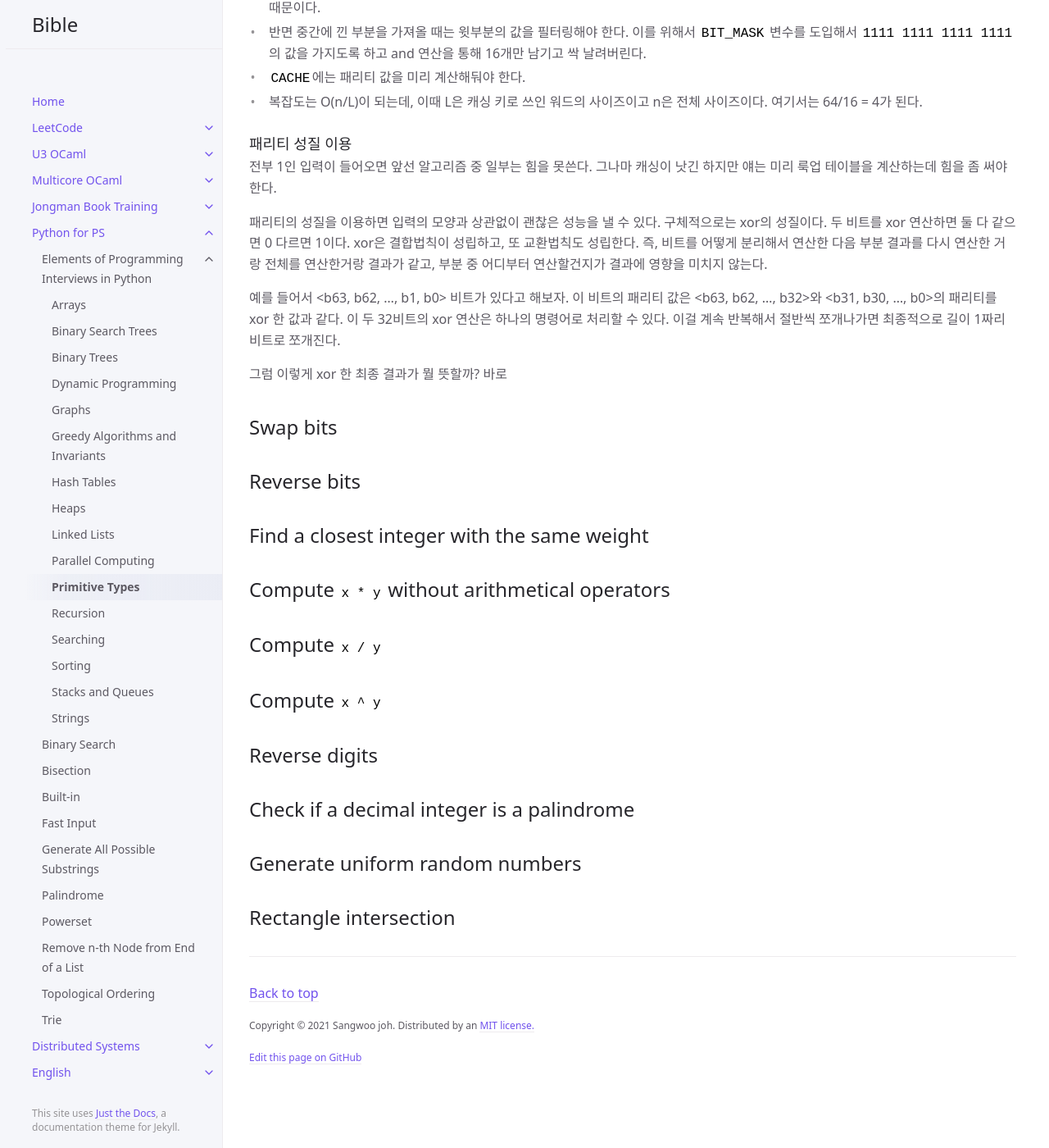
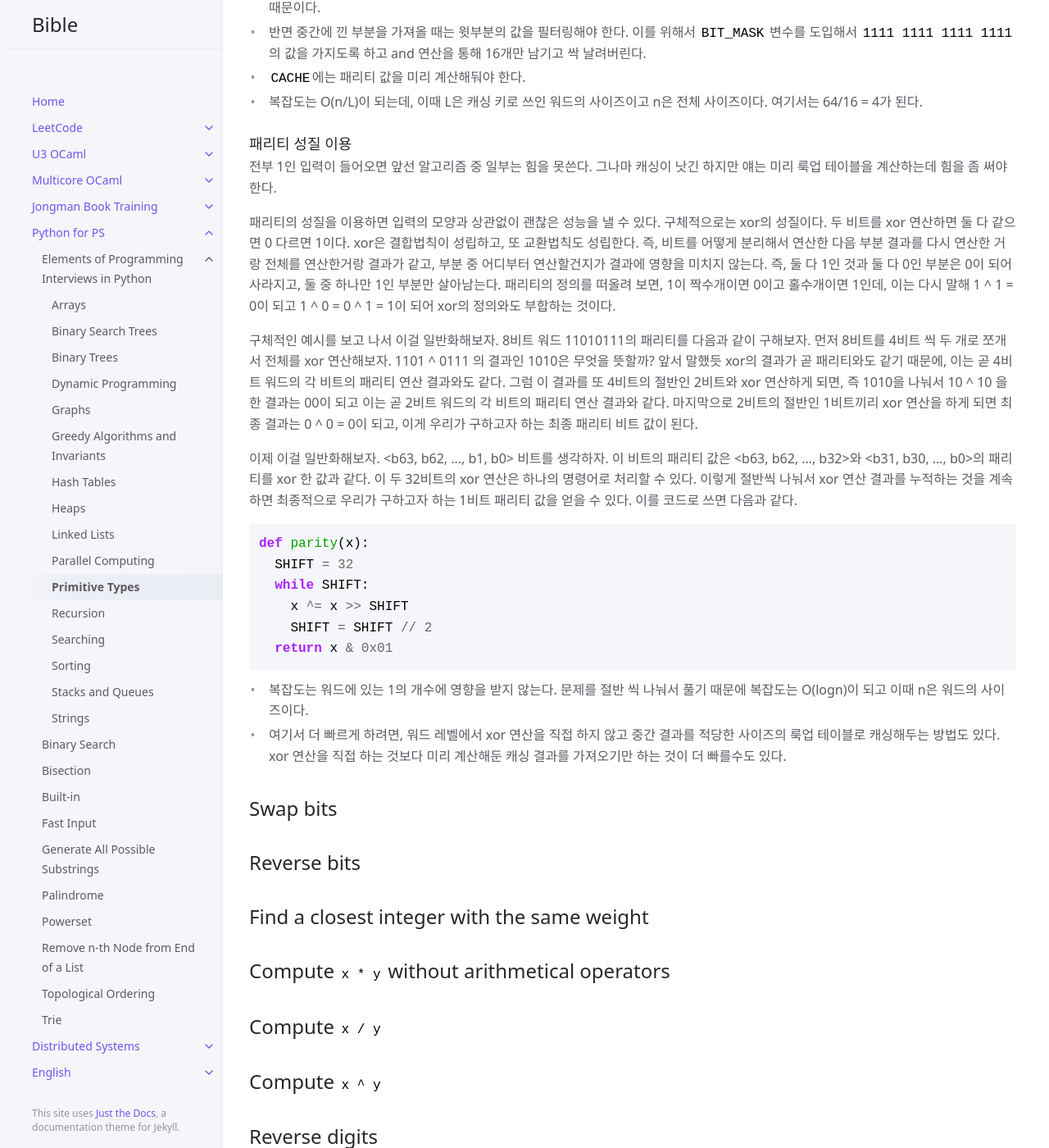
Before and after one commit to sangwoo-joh/bible-archive, a Jekyll site: the page built from python/epi/primitives.md, in a window 1280 px wide and 1400 px high, scrolled down 1792 px. Shown: the whole window at 82% size. Built offline with Jekyll 4.4.1, drawn with Linux system fonts in a browser that asks for light colours; comment, search, counter and statistics services are not loaded.

Commit message:
resolved parity

````diff
--- a/python/epi/primitives.md
+++ b/python/epi/primitives.md
@@ -111,18 +111,46 @@ def parity(x):
  같으면 0 다르면 1이다. xor은 결합법칙이 성립하고, 또 교환법칙도
  성립한다. 즉, 비트를 어떻게 분리해서 연산한 다음 부분 결과를 다시
  연산한 거랑 전체를 연산한거랑 결과가 같고, 부분 중 어디부터
- 연산할건지가 결과에 영향을 미치지 않는다.
+ 연산할건지가 결과에 영향을 미치지 않는다. 즉, 둘 다 1인 것과 둘 다
+ 0인 부분은 0이 되어 사라지고, 둘 중 하나만 1인 부분만
+ 살아남는다. 패리티의 정의를 떠올려 보면, 1이 짝수개이면 0이고
+ 홀수개이면 1인데, 이는 다시 말해 1 ^ 1 = 0이 되고 1 ^ 0 = 0 ^ 1 = 1이
+ 되어 xor의 정의와도 부합하는 것이다.
 
- 예를 들어서 <b63, b62, ..., b1, b0> 비트가 있다고 해보자. 이 비트의
- 패리티 값은 <b63, b62, ..., b32>와 <b31, b30, ..., b0>의 패리티를 xor
- 한 값과 같다. 이 두 32비트의 xor 연산은 하나의 명령어로 처리할 수
- 있다. 이걸 계속 반복해서 절반씩 쪼개나가면 최종적으로 길이 1짜리
- 비트로 쪼개진다.
+ 구체적인 예시를 보고 나서 이걸 일반화해보자. 8비트 워드 11010111의
+ 패리티를 다음과 같이 구해보자. 먼저 8비트를 4비트 씩 두 개로 쪼개서
+ 전체를 xor 연산해보자. 1101 ^ 0111 의 결과인 1010은 무엇을 뜻할까?
+ 앞서 말했듯 xor의 결과가 곧 패리티와도 같기 때문에, 이는 곧 4비트
+ 워드의 각 비트의 패리티 연산 결과와도 같다. 그럼 이 결과를 또 4비트의
+ 절반인 2비트와 xor 연산하게 되면, 즉 1010을 나눠서 10 ^ 10 을 한
+ 결과는 00이 되고 이는 곧 2비트 워드의 각 비트의 패리티 연산 결과와
+ 같다. 마지막으로 2비트의 절반인 1비트끼리 xor 연산을 하게 되면 최종
+ 결과는 0 ^ 0 = 0이 되고, 이게 우리가 구하고자 하는 최종 패리티 비트
+ 값이 된다.
 
- 그럼 이렇게 xor 한 최종 결과가 뭘 뜻할까? 바로
+ 이제 이걸 일반화해보자. <b63, b62, ..., b1, b0> 비트를 생각하자. 이
+ 비트의 패리티 값은 <b63, b62, ..., b32>와 <b31, b30, ..., b0>의
+ 패리티를 xor 한 값과 같다. 이 두 32비트의 xor 연산은 하나의 명령어로
+ 처리할 수 있다. 이렇게 절반씩 나눠서 xor 연산 결과를 누적하는 것을
+ 계속하면 최종적으로 우리가 구하고자 하는 1비트 패리티 값을 얻을 수
+ 있다. 이를 코드로 쓰면 다음과 같다.
 
+```python
+def parity(x):
+  SHIFT = 32
+  while SHIFT:
+    x ^= x >> SHIFT
+    SHIFT = SHIFT // 2
+  return x & 0x01
+```
 
-
+ - 복잡도는 워드에 있는 1의 개수에 영향을 받지 않는다. 문제를 절반 씩
+   나눠서 풀기 때문에 복잡도는 O(logn)이 되고 이때 n은 워드의
+   사이즈이다.
+ - 여기서 더 빠르게 하려면, 워드 레벨에서 xor 연산을 직접 하지 않고
+   중간 결과를 적당한 사이즈의 룩업 테이블로 캐싱해두는 방법도
+   있다. xor 연산을 직접 하는 것보다 미리 계산해둔 캐싱 결과를
+   가져오기만 하는 것이 더 빠를수도 있다.
 
 
 ## Swap bits
````
Also changed, not shown: python/epi/index.md (+1 -1 lines).
